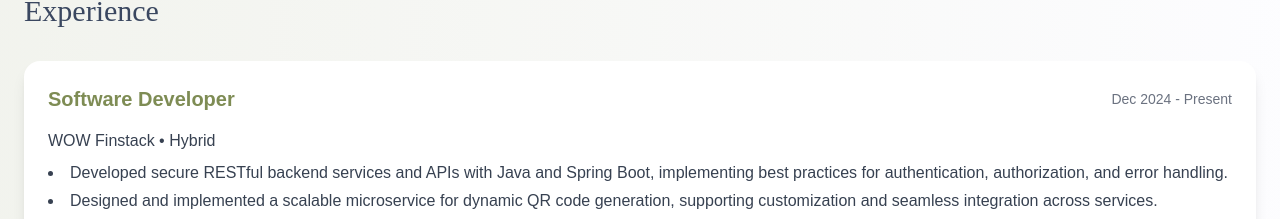
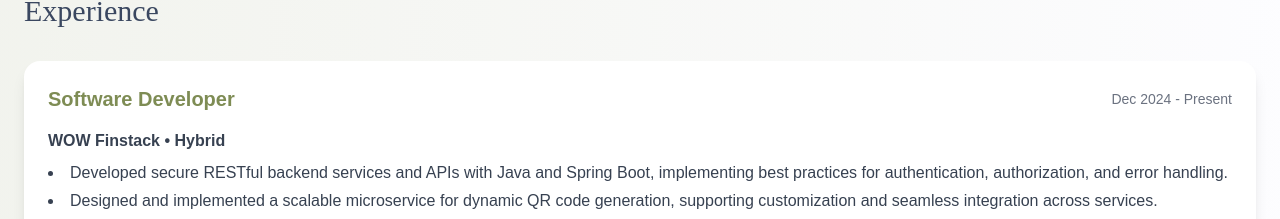
Before and after one commit to Srishti-Organization/portfolio-vite, a React (Vite) app: page / in a window 1280 px wide. Shown: the part 951-1170 px from the top of the page. Built offline with nearby package versions, Linux system fonts and the light colour scheme.

Commit message:
Update: make company name bold

```diff
--- a/src/sections/Experience.jsx
+++ b/src/sections/Experience.jsx
@@ -36,7 +36,7 @@ export default function Experience() {
                 <h4 className="text-xl font-semibold text-forest-moss">{exp.role}</h4>
                 <span className="text-sm text-gray-500">{exp.duration}</span>
               </div>
-              <p className="text-gray-700 font-medium mb-2">{exp.company} • {exp.type}</p>
+              <p className="text-gray-700 font-semibold mb-2">{exp.company} • {exp.type}</p>
 
               <ul className="list-disc list-inside text-gray-700 space-y-1">
                 {exp.details.map((point, i) => (
```
